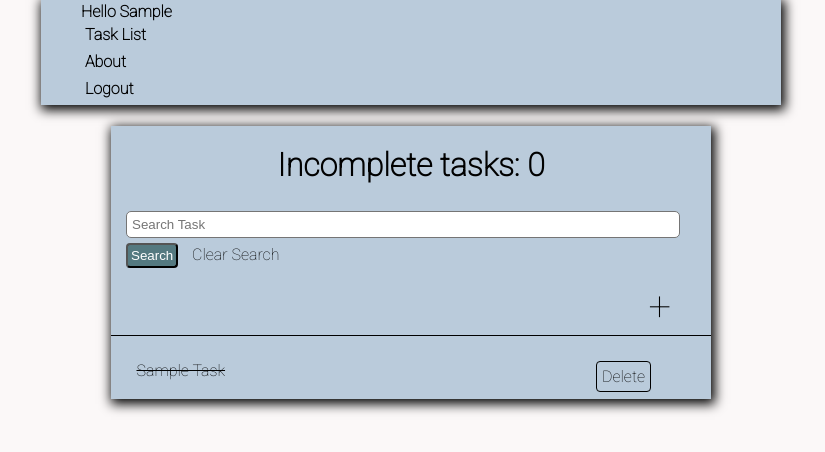
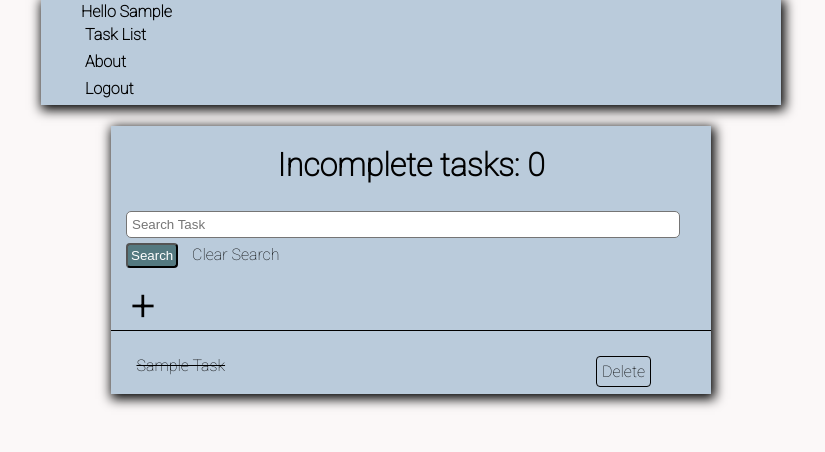
Before and after one commit to Gabrielcruz1/django_taskmanager, a Django app: page /tasks/ in a window 1280 px wide. Shown: the part 107-559 px from the top of the page, without its empty margins (229-1054 px from the left). Run offline with Django 4.2, Linux system fonts and the light colour scheme; a user stored in the database is signed in; tables that the repository leaves empty hold one stand-in row (values such as "Sample post"); some libraries are stand-ins or nearby versions.

Commit message:
styled add button, fixed layout

```diff
--- a/main_app/static/styles/main.css
+++ b/main_app/static/styles/main.css
@@ -80,7 +80,7 @@ textarea {
     margin-right: 55px;
 }
 
-/* TASK LIST PAGE BELOW */
+/* TASK LIST PAGE */
 .taskListTitle {
     text-align: center;
     padding: 20px 10px 5px 10px;
@@ -89,6 +89,11 @@ textarea {
 .searchBarDiv {
     margin: 15px;
 }
+/* .searching{
+    display: flex;
+    padding: 20px;
+
+} */
 
 .searchButton {
     padding: 3px;
@@ -103,10 +108,10 @@ textarea {
 }
 
 .addTaskLink {
-    display: flex;
-    justify-content: flex-end;
-    margin: 0px 40px 5px 0px;
+    margin: 2px 0px 0px 20px;
     font-size: 40px;
+    font-weight: 900;
+    color: rgba(0, 0, 0, 0.999);
 }
 
 .tasksDiv {
--- a/main_app/templates/task_list.html
+++ b/main_app/templates/task_list.html
@@ -9,9 +9,11 @@
 <div class="searchBarDiv">
     <form method="get">
         {{ form|crispy }}
-        <input type="text" name="name" title="title" placeholder="Search Task" />
-        <input class="searchButton" type="submit" value="Search" />
-        <a class="clearSearchLink" href="{% url 'task_list' %}">Clear Search</a>
+        <div class="searching">
+            <input type="text" name="name" title="title" placeholder="Search Task" />
+            <input class="searchButton" type="submit" value="Search" />
+            <a class="clearSearchLink" href="{% url 'task_list' %}">Clear Search</a>
+        </div>
     </form>
 </div>
 <div>
```
